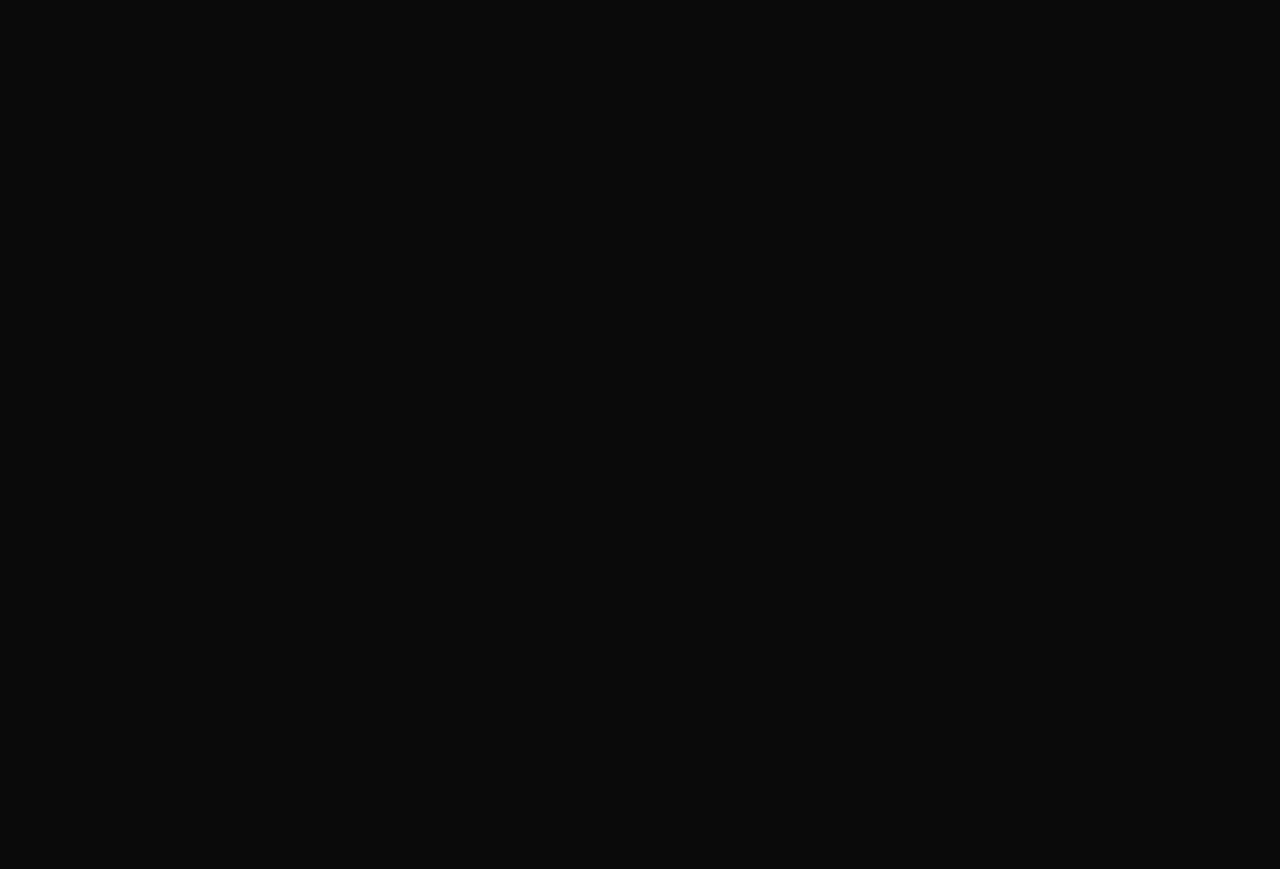
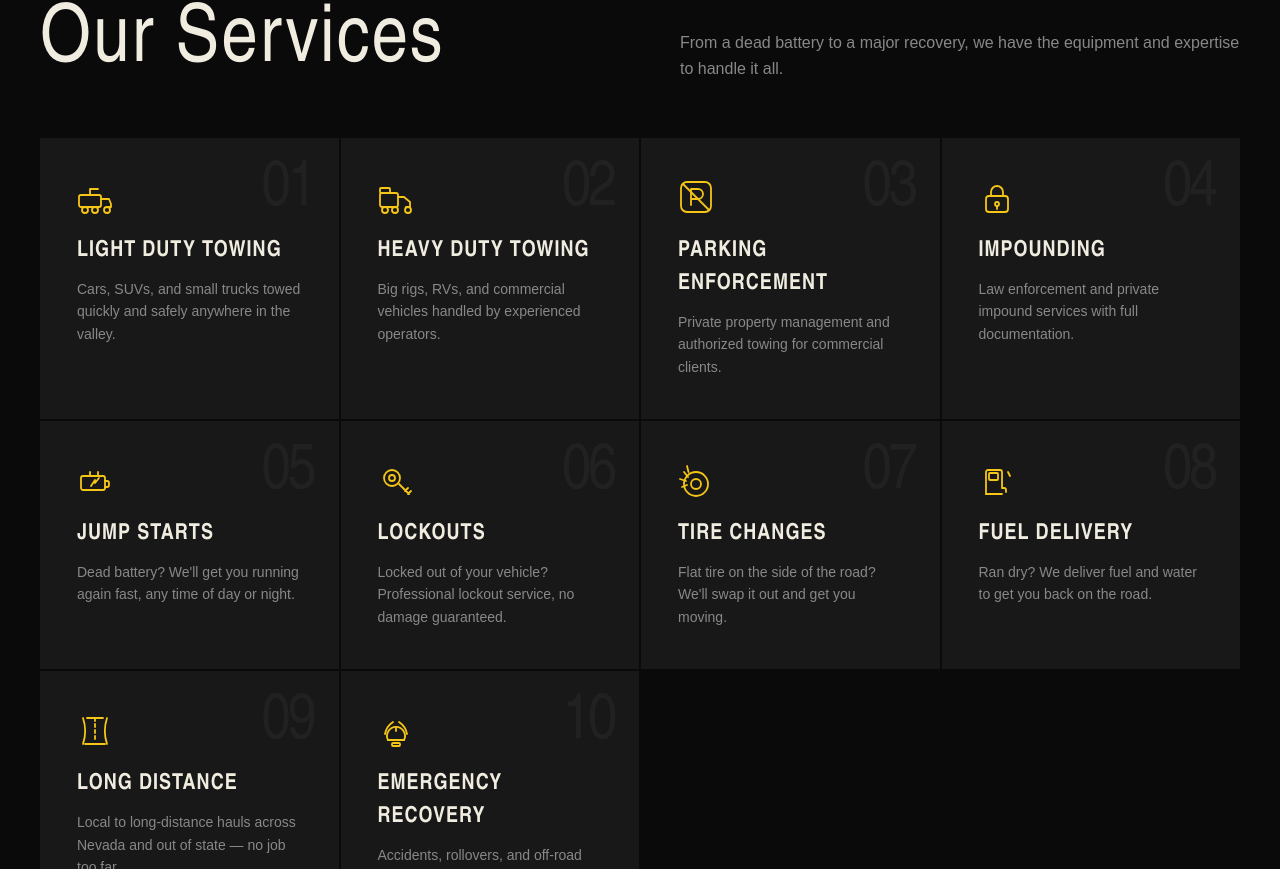
Before and after one commit to jose0-0/Hustlers-Towing, a Next.js app in the folder htlv/: page / in a window 1280 px wide. Shown: the part 1931-2800 px from the top of the page. Before the commit the page ends 1808 px from the top, so only its background shows below. Built offline with nearby package versions, Linux system fonts and the light colour scheme.

Commit message:
created a services serction

```diff
--- a/htlv/app/page.tsx
+++ b/htlv/app/page.tsx
@@ -1,5 +1,5 @@
 import Image from "next/image";
-import { Hero, StatsStrip, About } from "@/components";
+import { Hero, StatsStrip, About, Services } from "@/components";
 
 export default function Home() {
   return (
@@ -7,6 +7,7 @@ export default function Home() {
       <Hero />
       <StatsStrip />
       <About />
+      <Services />
     </>
   );
 }
--- /dev/null
+++ b/htlv/components/Services.tsx
@@ -0,0 +1,121 @@
+import {
+  LightTowIcon,
+  HeavyTowIcon,
+  ParkingIcon,
+  LockIcon,
+  BatteryIcon,
+  KeyIcon,
+  TireIcon,
+  FuelIcon,
+  RoadIcon,
+  SirenIcon,
+} from "./Icons";
+
+const services = [
+  {
+    num: "01",
+    icon: LightTowIcon,
+    name: "Light Duty Towing",
+    desc: "Cars, SUVs, and small trucks towed quickly and safely anywhere in the valley.",
+  },
+  {
+    num: "02",
+    icon: HeavyTowIcon,
+    name: "Heavy Duty Towing",
+    desc: "Big rigs, RVs, and commercial vehicles handled by experienced operators.",
+  },
+  {
+    num: "03",
+    icon: ParkingIcon,
+    name: "Parking Enforcement",
+    desc: "Private property management and authorized towing for commercial clients.",
+  },
+  {
+    num: "04",
+    icon: LockIcon,
+    name: "Impounding",
+    desc: "Law enforcement and private impound services with full documentation.",
+  },
+  {
+    num: "05",
+    icon: BatteryIcon,
+    name: "Jump Starts",
+    desc: "Dead battery? We'll get you running again fast, any time of day or night.",
+  },
+  {
+    num: "06",
+    icon: KeyIcon,
+    name: "Lockouts",
+    desc: "Locked out of your vehicle? Professional lockout service, no damage guaranteed.",
+  },
+  {
+    num: "07",
+    icon: TireIcon,
+    name: "Tire Changes",
+    desc: "Flat tire on the side of the road? We'll swap it out and get you moving.",
+  },
+  {
+    num: "08",
+    icon: FuelIcon,
+    name: "Fuel Delivery",
+    desc: "Ran dry? We deliver fuel and water to get you back on the road.",
+  },
+  {
+    num: "09",
+    icon: RoadIcon,
+    name: "Long Distance",
+    desc: "Local to long-distance hauls across Nevada and out of state — no job too far.",
+  },
+  {
+    num: "10",
+    icon: SirenIcon,
+    name: "Emergency Recovery",
+    desc: "Accidents, rollovers, and off-road recoveries handled with precision equipment.",
+  },
+];
+const Services = () => {
+  return (
+    <>
+      <section id="services" className="px-10 py-24 bg-site-black">
+        <div className="flex flex-wrap justify-between items-end gap-6 mb-14">
+          <div>
+            <p className="flex items-center gap-2.5 font-condensed text-[11px] font-bold tracking-[4px] uppercase text-gold mb-4">
+              What We Do{" "}
+              <span className="w-10 h-px bg-gold opacity-40 shrink-0" />
+            </p>
+            <h2
+              className="font-bebas leading-[0.95] tracking-wide"
+              style={{ fontSize: "clamp(48px, 7vw, 80px)" }}
+            >
+              Our Services
+            </h2>
+          </div>
+          <p className="text-base text-muted leading-relaxed max-w-[560px]">
+            From a dead battery to a major recovery, we have the equipment and
+            expertise to handle it all.
+          </p>
+        </div>
+
+        <div className="grid grid-cols-1 sm:grid-cols-2 lg:grid-cols-3 xl:grid-cols-4 gap-[2px]">
+          {services.map(({ num, icon: Icon, name, desc }) => (
+            <div
+              key={num}
+              className="service-card relative bg-site-card px-9 py-10 border border-transparent overflow-hidden hover:border-gold hover:bg-[#1d1d1d] transition-all"
+            >
+              <span className="absolute top-5 right-6 font-bebas text-[64px] leading-none text-white/[0.04] tracking-tighter select-none">
+                {num}
+              </span>
+              <Icon className="w-9 h-9 text-gold mb-5 block" />
+              <div className="font-condensed text-[22px] font-bold tracking-[1px] uppercase text-cream mb-2.5">
+                {name}
+              </div>
+              <div className="text-sm text-muted leading-[1.6]">{desc}</div>
+            </div>
+          ))}
+        </div>
+      </section>
+    </>
+  );
+};
+
+export default Services;
--- a/htlv/components/index.tsx
+++ b/htlv/components/index.tsx
@@ -2,5 +2,6 @@ import Navbar from "./Navbar";
 import Hero from "./Hero";
 import StatsStrip from "./StatsStrip";
 import About from "./About";
+import Services from "./Services";
 
-export { Navbar, Hero, StatsStrip, About };
+export { Navbar, Hero, StatsStrip, About, Services };
```
